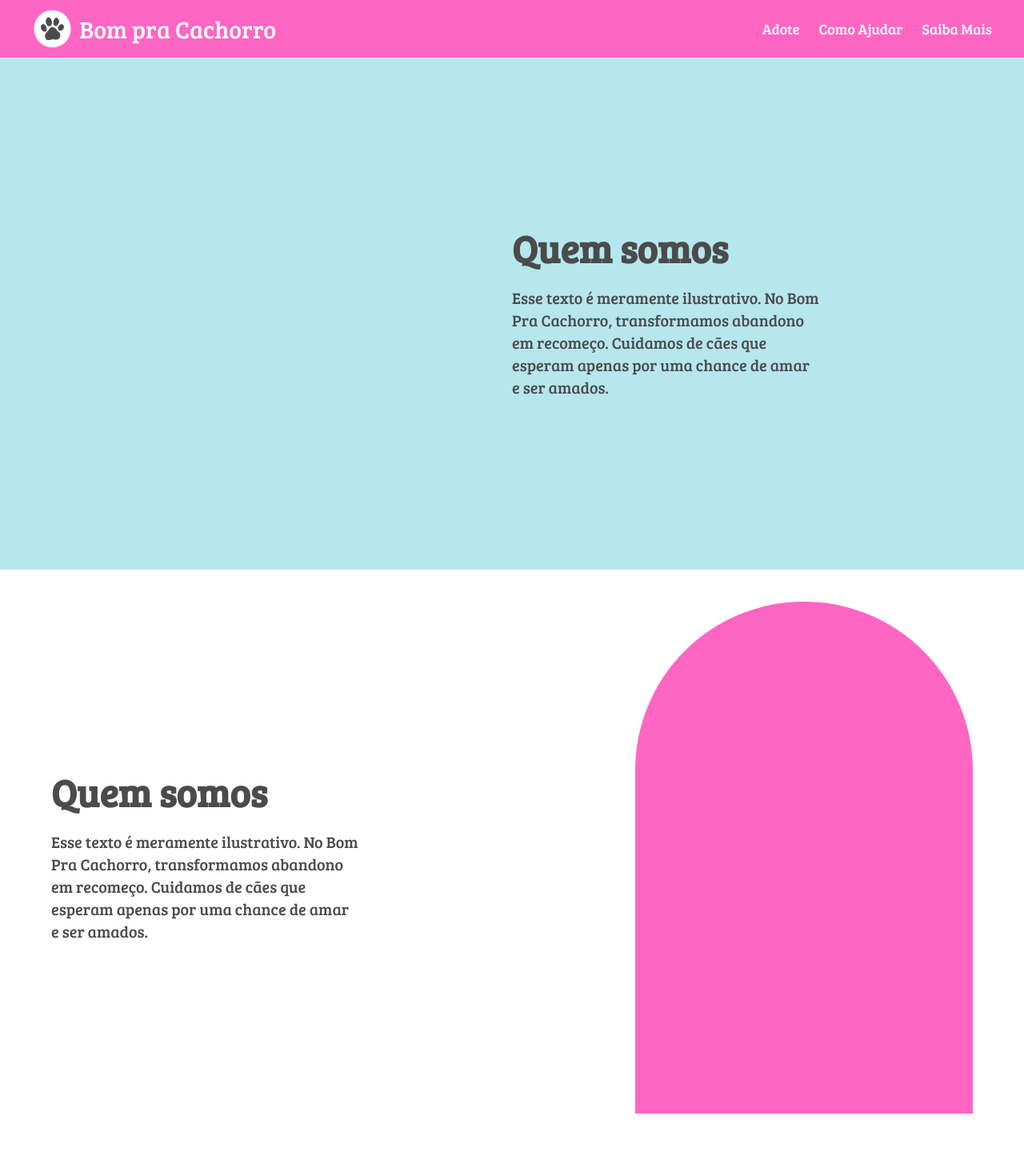
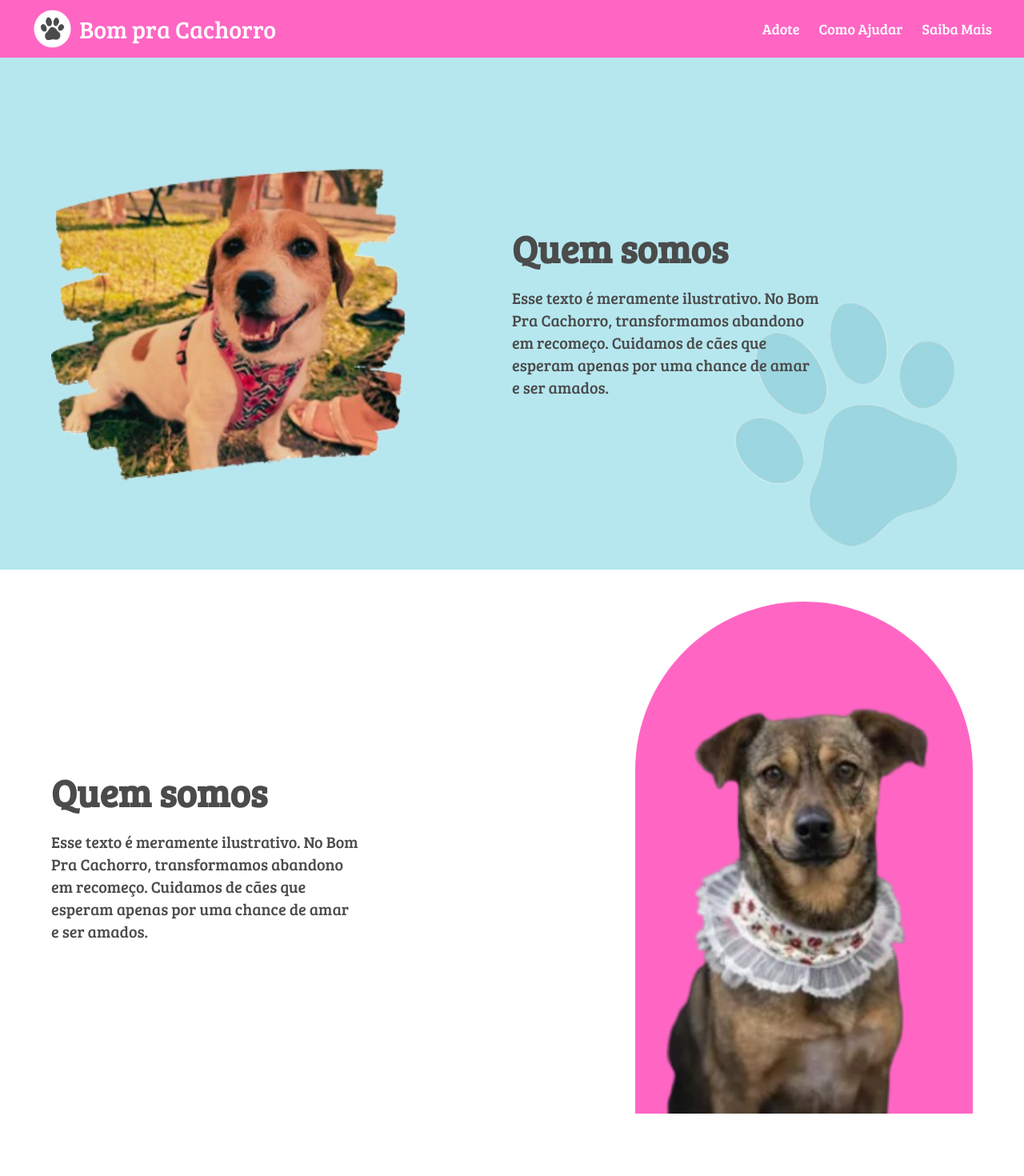
Before and after one commit to DevJoyJoy/Bom-Pra-Cachorro, a React (Vite) app in the folder Front-end/: page /WhoWeAre in a window 1280 px wide. Shown: the top 1470 px of the page at 80% size. Built offline with nearby package versions, Linux system fonts and the light colour scheme.

Commit message:
WhoWeAre ready

```diff
--- a/Front-end/src/pages/whoWeAre.jsx
+++ b/Front-end/src/pages/whoWeAre.jsx
@@ -11,18 +11,20 @@ export const WhoWeAre = () => {
             <Header open={menuOpen} setOpen={setMenuOpen}></Header>
 
             {/* Blue box of who we are */}
-            <div className="bg-[#b6e7ef] flex items-center justify-end px-[5vw]
+            <div className="bg-[#b6e7ef] flex items-center justify-between px-[5vw] py-5
             w-full min-h-[30vh]
             md:min-h-[35vh]
             lg:h-[80vh]">
+                <img src="/mainDog_WhoWeAre.png" className="w-[45vw] md:w-[50vw] lg:w-[35vw]" alt="" />
                 {/* Div with all the texts */}
                 <div className="text-[#4b4b4b]
                 w-[55vw]
                 md:w-[50vw]
                 lg:w-[45vw]">
-                    <p className="font-bold text-xl md:text-3xl lg:text-5xl">Quem somos</p>
+                    <img src="/paw_WhoWeAre.png" className="absolute w-[50vw] bottom-55 md:w-[35vw] md:bottom-30 md:right-10 lg:w-[30vw] lg:bottom-20 lg:right-5" alt="" />
+                    <p className="relative font-bold text-xl md:text-3xl lg:text-5xl">Quem somos</p>
                     <br />
-                    <div className="lg:w-[30vw]">
+                    <div className="relative lg:w-[30vw]">
                         <p className="text-[85%] md:text-xl lg:text-xl">
                             Esse texto é meramente ilustrativo. No Bom Pra Cachorro, transformamos abandono em recomeço.
                             Cuidamos de cães que esperam apenas por uma chance de amar e ser amados.
@@ -32,7 +34,7 @@ export const WhoWeAre = () => {
             </div>
 
             {/* White box with pink portal of who we are */}
-            <div className="flex items-center justify-between px-[5vw]
+            <div className="flex items-center justify-between px-[5vw] py-5
             w-full min-h-[30vh]
             md:min-h-[35vh]
             lg:h-[90vh] ">
@@ -54,9 +56,11 @@ export const WhoWeAre = () => {
 
                 {/* Pink portal with dog */}
                 <div className="bg-[#ff66c4] rounded-t-[300px]
-                    w-[35vw] h-[25vh] mb-0
-                    md:w-[30vw] md:h-[30vh]
-                    lg:w-[33vw] lg:h-[80vh]">
+                w-[35vw] h-[25vh]
+                md:w-[30vw] md:h-[30vh]
+                lg:w-[33vw] lg:h-[80vh]
+                flex justify-center items-end">
+                    <img src="/portalDog_WhoWeAre.png" className="h-[90%] w-auto object-contain" alt=""/>
                 </div>
             </div>
 
@@ -107,9 +111,9 @@ export const WhoWeAre = () => {
             <div className="flex items-center justify-between p-[5vw]
             w-full min-h-[35vh]
             md:min-h-[40vh]
-            lg:h-[90vh]">
+            lg:h-[85vh] lg:pb-35">
 
-                <img src="/paperCicle.png" className="" alt="" />
+                <img src="/paperCicle.png" className="w-[45vw] md:w-[50vw] lg:w-[35vw] h-auto object-contain mx-auto" alt=""/>
                 {/* Div with all the texts */}
                 <div className="text-[#4b4b4b] w-[40vw] lg:w-[42vw]">
                     <p className="text-xl md:text-3xl lg:text-5xl font-bold">Reciclagem</p>
```
Also changed, not shown: 1 other file (tests, documents, lock files or other folders).
